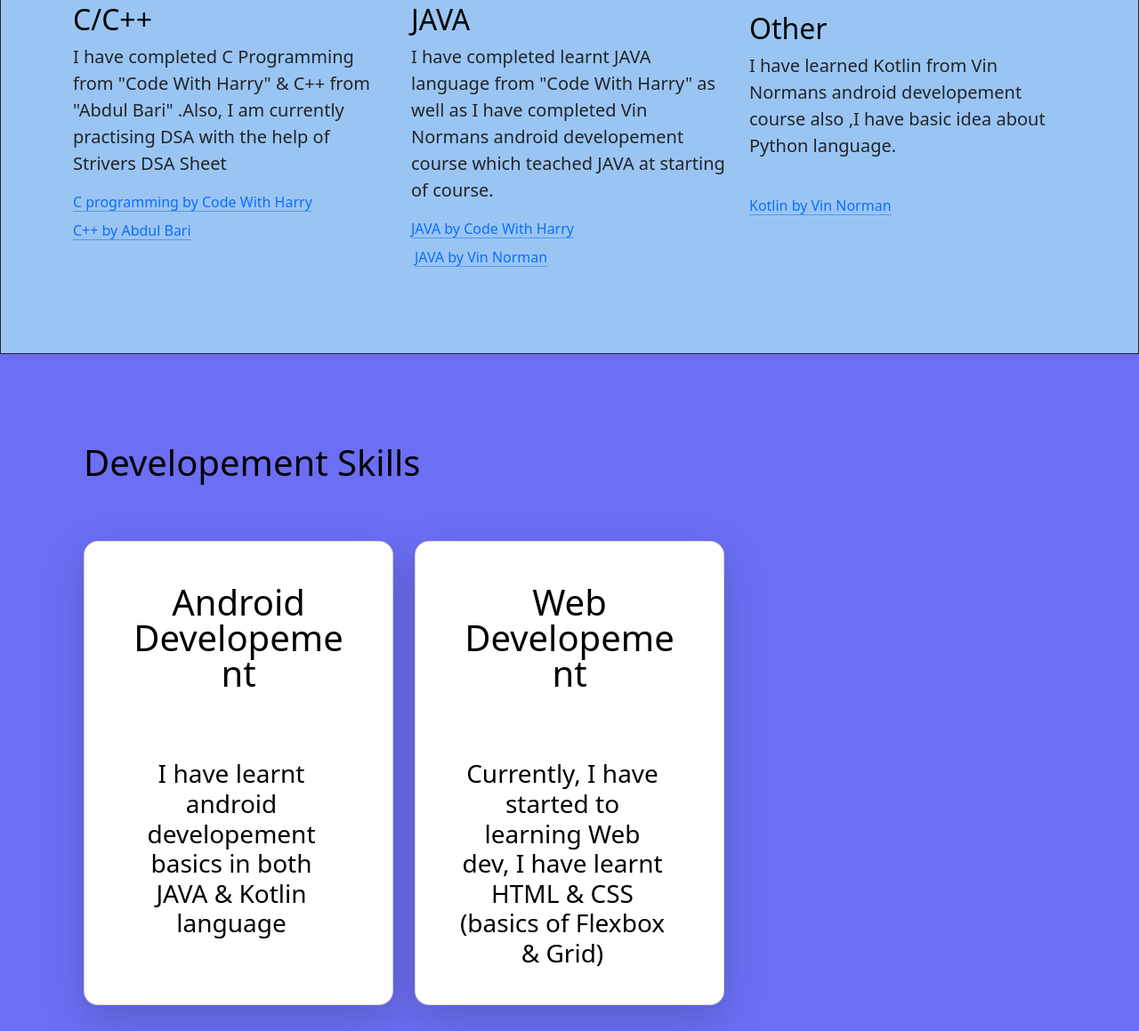
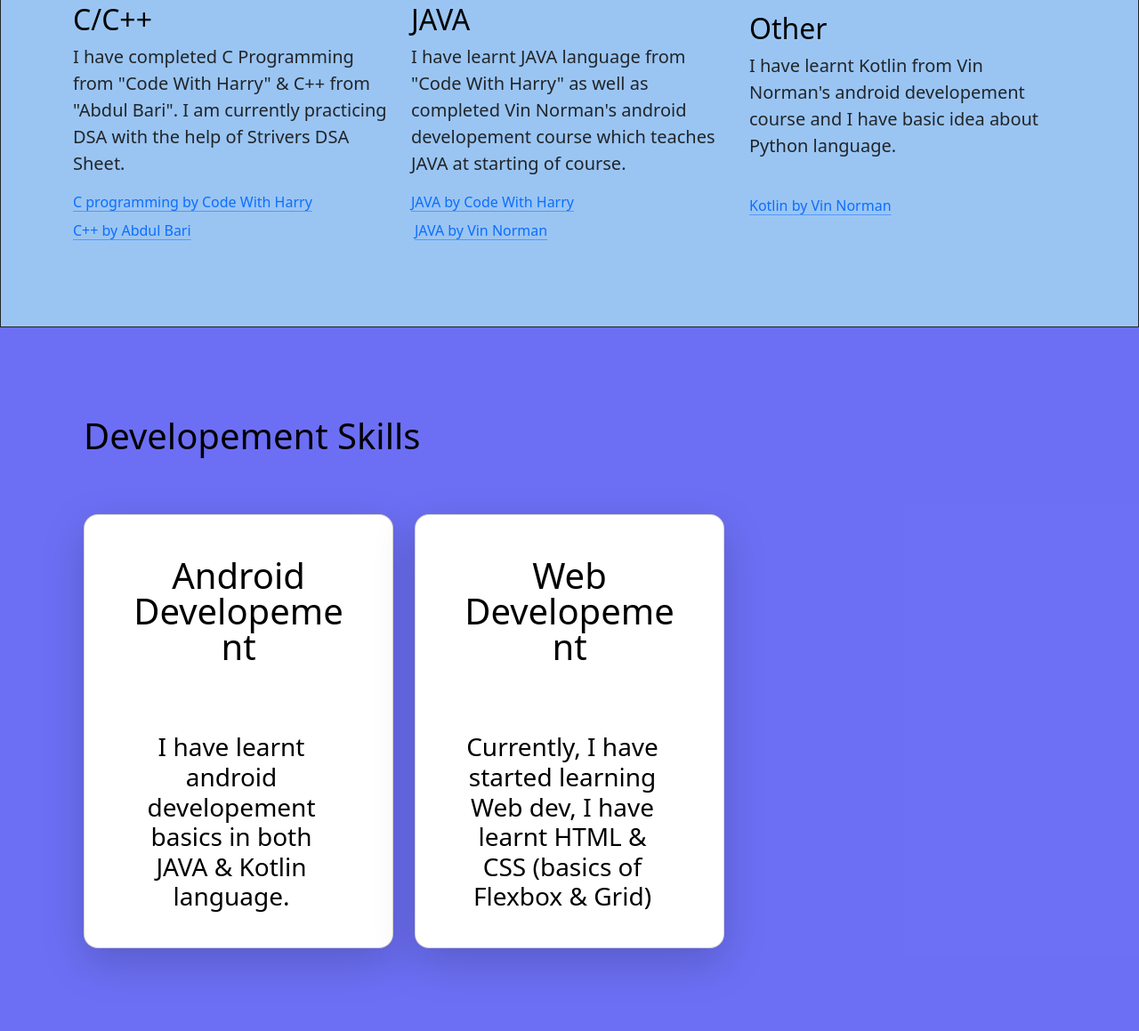
Before and after one commit to PradnyanandJade/PORTFOLIO_HTML_CSS, a plain HTML site: page index.html in a window 1280 px wide. Shown: the part 1211-2370 px from the top of the page at 89% size. Drawn offline with nearby package versions, Linux system fonts and the light colour scheme.

Commit message:
Update index.html

```diff
--- a/index.html
+++ b/index.html
@@ -39,7 +39,7 @@
 
             <div class="profileName" style="color:black ;text-align: start;">
                <h1 class="fw-bold fs-1">I'm Pradnyanand Jade</h1>
-               <h2 class="fs-2">I am currently pursuing my B.Tech from "Walchand College Of Engineering, Sangli"</h2>
+               <h2 class="fs-2">I am currently pursuing B.Tech from "Walchand College Of Engineering, Sangli"</h2>
             </div>
             <div>
             </div>
@@ -57,7 +57,7 @@
                 <img class="bi" style=" background-color:#a4c5f8; height: 100px ;" src="./Images/icons8-c++.svg">
               </div>
               <h3 class=" fs-2 text-body-emphasis">C/C++</h3>
-              <p style="font-size: 20px;">I have completed C Programming from "Code With Harry" & C++ from "Abdul Bari" .Also, I am currently practising DSA with the help of Strivers DSA Sheet</p>
+              <p style="font-size: 20px;">I have completed C Programming from "Code With Harry" & C++ from "Abdul Bari". I am currently practicing DSA with the help of Strivers DSA Sheet.</p>
               <a href="https://youtu.be/7Dh73z3icd8?si=4E7eBA_zDF7DOYIs" target="_blank" class="icon-link">
                 C programming by Code With Harry
                 <svg class="bi"><use xlink:href="#chevron-right"></use></svg>
@@ -72,7 +72,7 @@
                 <img class="bi" style="background-color: #a4c5f8; height: 100px;" src="./Images/icons8-java-logo.svg">
               </div>
               <h3 class="fs-2 text-body-emphasis">JAVA</h3>
-              <p style="font-size: 20px;">I have completed learnt JAVA language from "Code With Harry" as well as I have completed Vin Normans android developement course which teached JAVA at starting of course.</p>
+              <p style="font-size: 20px;">I have learnt JAVA language from "Code With Harry" as well as completed Vin Norman's android developement course which teaches JAVA at starting of course.</p>
               <a href="https://www.youtube.com/watch?v=ntLJmHOJ0ME&list=PLu0W_9lII9agS67Uits0UnJyrYiXhDS6q" target="_blank" class="pe-5 icon-link">
                 JAVA by Code With Harry
                 <svg class="bi"><use xlink:href="#chevron-right"></use></svg>
@@ -86,7 +86,7 @@
                 <img class="bi" style="background-color: #a4c5f8; height: 110px;" src="./Images/kotlinlang-ar21.svg">
               </div>
               <h3 class="fs-2 text-body-emphasis">Other</h3>
-              <p style="font-size: 20px;">I have learned Kotlin from Vin Normans android developement course also ,I have basic idea about Python language.</p>
+              <p style="font-size: 20px;">I have learnt Kotlin from Vin Norman's android developement course and I have basic idea about Python language.</p>
               <a href="https://www.udemy.com/share/103nss3@g7SuB4wNyqpbj8FhKzSdQlU-YIV-WQSbkrU8pMBHdN1KUVMzERzOoork6Wvpw8A3/" target="_blank" class="mt-4 icon-link">
                 Kotlin by Vin Norman
                 <svg class="bi"><use xlink:href="#chevron-right"></use></svg>
@@ -110,7 +110,7 @@
                 <h3 class=" display-6 lh-1" style="font-weight:340; text-align: center; color: black;">Android Developement</h3>
                 <ul class="d-flex list-unstyled ">
                   <li class="mt-5 d-flex align-items-center me-3">
-                    <h3 style="margin-top: 20px; font-weight: 200; text-align: center; color: black;">I have learnt android developement basics in both JAVA & Kotlin language</h3>
+                    <h3 style="margin-top: 20px; font-weight: 200; text-align: center; color: black;">I have learnt android developement basics in both JAVA & Kotlin language.</h3>
                  </li>
 
                 </ul>
@@ -125,7 +125,7 @@
                 <ul class="d-flex list-unstyled mt-auto">
 
                   <li class="mt-5 d-flex align-items-center me-3">
-                    <h3 style="margin-top: 20px; font-weight: 200; text-align: center; color: black;">Currently, I have started to learning Web dev, I have learnt HTML & CSS (basics of Flexbox & Grid)</h3>
+                    <h3 style="margin-top: 20px; font-weight: 200; text-align: center; color: black;">Currently, I have started learning Web dev, I have learnt HTML & CSS (basics of Flexbox & Grid)</h3>
                   </li>
                   <li class="d-flex align-items-center">
                   </li>
@@ -149,7 +149,7 @@
 
         <div style="border: 3px solid ; display: flex; padding: 25px; border-radius: 30px; width: 780px; justify-content: center; align-items: center; background-color: #4CCD9980;">
           <img src="./Images/WCE_Main_Building.jpg"  height="200px">
-          <h4 style="margin-left: 5%;;">I am pursuing my B.Tech in Information Technology from "Walchand College Of Engineering, Sangli"<hr>MHT-CET percentile : 97.26</h4>
+          <h4 style="margin-left: 5%;;">I am pursuing B.Tech in Information Technology from "Walchand College Of Engineering, Sangli"<hr>MHT-CET percentile : 97.26</h4>
         </div>
 
         <div style="border: 3px solid ; display: flex; padding: 25px; border-radius: 30px; width: 780px; justify-content: center; align-items: center; background-color: #4CCD9980;">
```
